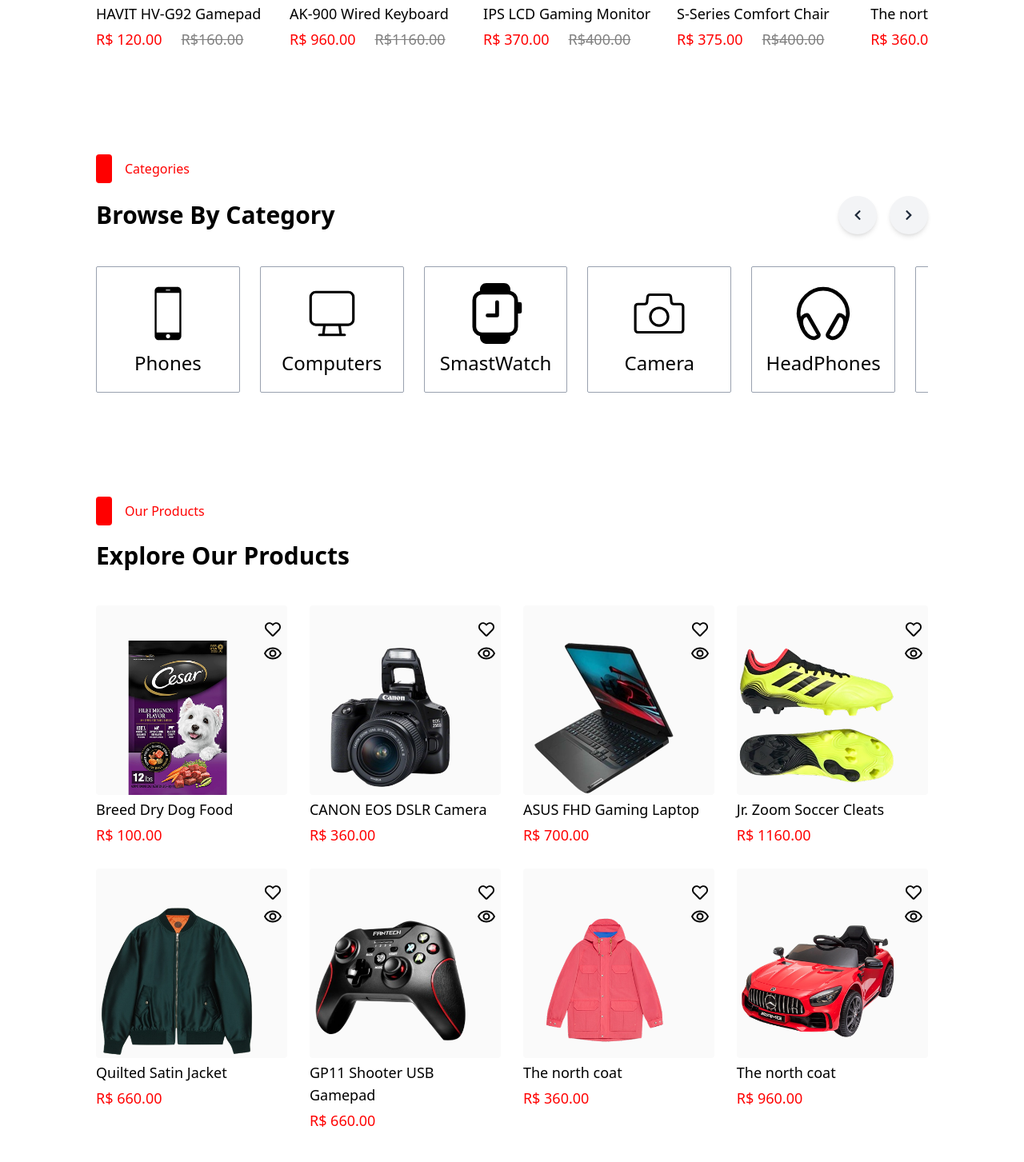
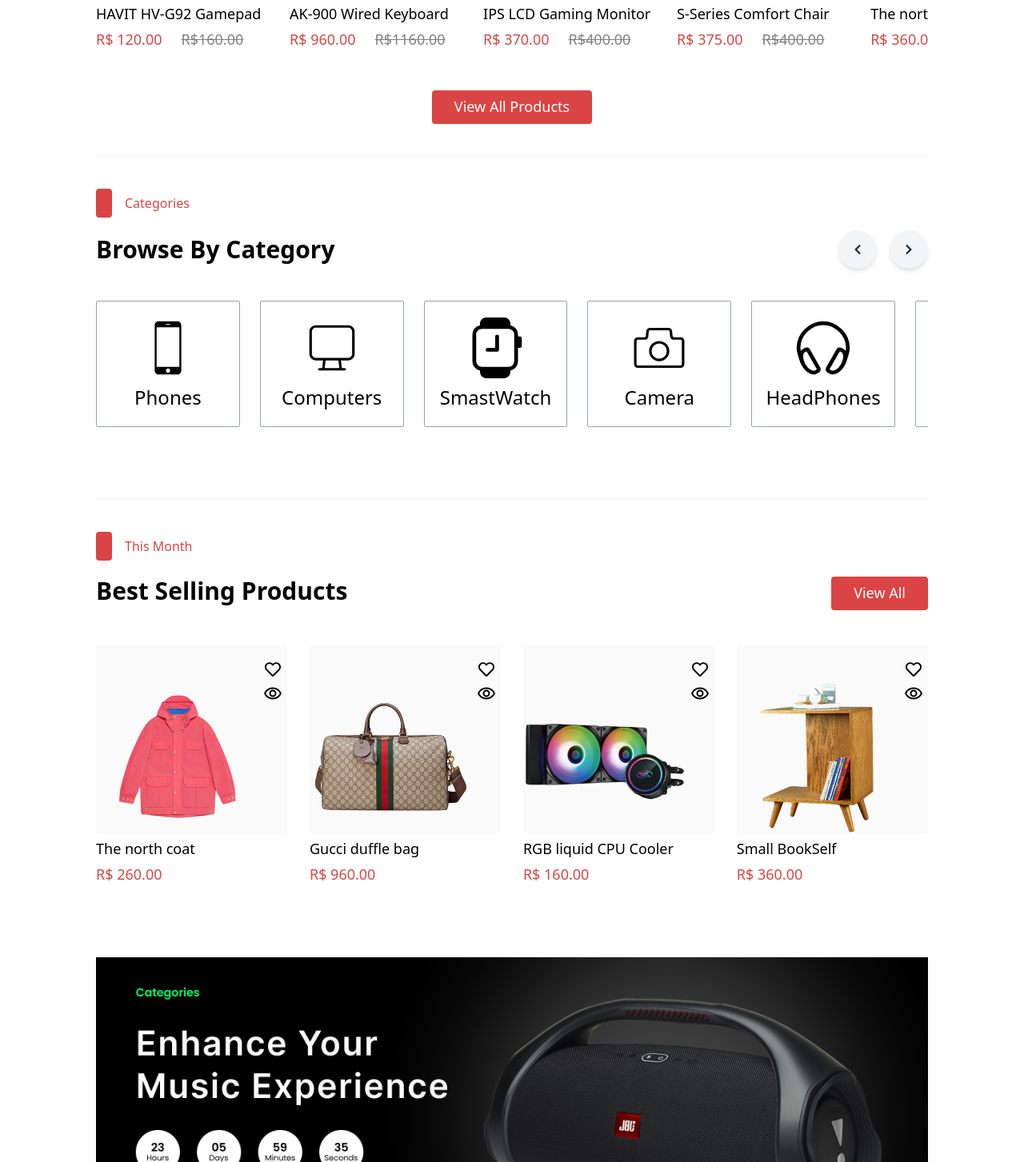
Before and after one commit to bunhakgabriel/Ecommerce-Website, a React (Vite) app: page / in a window 1280 px wide. Shown: the part 817-2270 px from the top of the page at 80% size. Built offline with nearby package versions, Linux system fonts and the light colour scheme.

Commit message:
feat: add components

```diff
--- a/src/App.tsx
+++ b/src/App.tsx
@@ -1,6 +1,6 @@
 import 'swiper/swiper-bundle.css';
 import Produtos from "./components/produtos/produtos-component"
-import { produtos1 } from "./components/produtos/dados"
+import { bestSellingProducts, produtos1 } from "./components/produtos/dados"
 import Categorias from "./components/categorias/categorias-component";
 import { categorias } from "./components/categorias/dados";
 import CarrosselProdutos from './components/carrossel-produtos/carrossel-produtos-component';
@@ -10,6 +10,7 @@
 import Menu from './components/menu/menu.component';
 import CarrosselBanners from './components/carrossel-banners/carrossel-banners-component';
 import { banners } from './components/carrossel-banners/dados';
+import ButtonUi from './components/button-ui/button-ui-component';
 
 function App() {
 
@@ -33,19 +34,44 @@
             tagLabel='Today´s'
             titulo='Products on Sale'
           />
+          <div className='flex sm:justify-center'>
+            <ButtonUi>
+              View All Products
+            </ButtonUi>
+          </div>
         </div>
 
+        <hr className='text-gray-100' />
 
         {/* Seção de categorias */}
         <Categorias categorias={categorias} />
 
+        <hr className='text-gray-100' />
+
+        {/* Seção de best sellin produtos */}
+        <div>
+          <Produtos
+            produtos={bestSellingProducts}
+            tagLabel='This Month'
+            titulo='Best Selling Products'
+            button
+          />
+        </div>
+
+        {/* Banner JBL */}
+        <div>
+          <img src='/imagens/diversas/banner-jbl.png' />
+        </div>
+
         {/* Seção de produtos */}
+        <div>
           <Produtos
             produtos={produtos1}
             titulo='Explore Our Products'
             tagLabel='Our Products'
+            button
           />
-
+        </div>
 
       </div>
       <Rodape />
--- /dev/null
+++ b/src/components/button-ui/button-ui-component.tsx
@@ -0,0 +1,11 @@
+import { ReactNode } from "react";
+
+function ButtonUi({ children }: { children: ReactNode }){
+    return (
+        <button className="bg-[#DB4444] text-white text-xs p-[6px] sm:text-sm md:text-[18px] sm:px-5 sm:py-2 md:px-7 rounded-sm">
+            {children}
+        </button>
+    )
+}
+
+export default ButtonUi;
--- a/src/components/card-produto/card-produto-component.tsx
+++ b/src/components/card-produto/card-produto-component.tsx
@@ -18,7 +18,7 @@
             <div className="bg-[#FAFAFA] rounded-[4px] flex">
                 <div className="flex flex-col w-[85%] justify-center">
                     <div className={`${desconto != 0 && desconto ? 'opacity-100' : 'opacity-0'} w-full text-amber-50 p-2`} >
-                        <span className="bg-[#FF0000] px-4 py-[2px] rounded-[4px]" >
+                        <span className="bg-[#DB4444] px-4 py-[2px] rounded-[4px]" >
                             {calcularDescontoPercentual(preco, (desconto || 0))}
                         </span>
                     </div>
@@ -31,7 +31,7 @@
             </div>
             <h2 className="font-medium" >{nome}</h2>
             <p className="font-medium flex gap-x-2 sm:gap-x-6 flex-wrap">
-                <span className="text-[#FF0000]" >R$ {(preco - (desconto || 0)).toFixed(2)}</span>
+                <span className="text-[#DB4444]" >R$ {(preco - (desconto || 0)).toFixed(2)}</span>
                 {desconto != 0 && desconto && (
                     <span className="text-[gray] line-through" >R${preco.toFixed(2)}</span>
                 )}
--- a/src/components/menu/navbar/navbar-component.tsx
+++ b/src/components/menu/navbar/navbar-component.tsx
@@ -24,7 +24,7 @@
                 <div>
                     <PiShoppingCartThin className="cursor-pointer text-2xl md:text-3xl" />
                 </div>
-                <div className="rounded-2xl p-1 bg-[#FF0000]">
+                <div className="rounded-2xl p-1 bg-[#DB4444]">
                     <BiUser className="text-[white] md:text-xl cursor-pointer" />
                 </div>
                 <div className="sm:hidden">
--- a/src/components/produtos/dados.tsx
+++ b/src/components/produtos/dados.tsx
@@ -82,3 +82,46 @@
         desconto: 0
     },
 ]
+
+export const bestSellingProducts: IProduto[] = [
+    {
+        id: "1",
+        nome: 'The north coat',
+        img: {
+            src: '/imagens/produtos/jaqueta-feminina.png',
+            alt: 'Jaqueta feminina'
+        },
+        preco: 260,
+        desconto: 0
+    },
+    {
+        id: "2",
+        nome: 'Gucci duffle bag',
+        img: {
+            src: '/imagens/produtos/bolsa-feminina.png',
+            alt: 'Bolsa feminina'
+        },
+        preco: 960,
+        desconto: 0
+    },
+    {
+        id: "3",
+        nome: 'RGB liquid CPU Cooler',
+        img: {
+            src: '/imagens/produtos/caixa-som.png',
+            alt: 'Caixa de som'
+        },
+        preco: 160,
+        desconto: 0
+    },
+    {
+        id: "4",
+        nome: 'Small BookSelf',
+        img: {
+            src: '/imagens/produtos/mesinha.png',
+            alt: 'Criado mudo'
+        },
+        preco: 360,
+        desconto: 0
+    }
+]
--- a/src/components/produtos/produtos-component.tsx
+++ b/src/components/produtos/produtos-component.tsx
@@ -1,4 +1,5 @@
 import { IProduto } from "../../interfaces/IProduto";
+import ButtonUi from "../button-ui/button-ui-component";
 import CardProduto from "../card-produto/card-produto-component";
 import TagLabelTitle from "../tag-label-title/tag-label-title-component";
 import TitleSection from "../title-section/title-section-component";
@@ -7,14 +8,16 @@
     produtos: IProduto[];
     tagLabel?: string;
     titulo: string;
+    button?: boolean
 }
 
-function Produtos({ produtos, tagLabel, titulo }: ProdutosProps) {
+function Produtos({ produtos, tagLabel, titulo, button }: ProdutosProps) {
     return (
         <div>
             {tagLabel && <TagLabelTitle title={tagLabel} />}
-            <div className="mb-11 mt-5">
+            <div className="mb-11 mt-5 flex justify-between">
                 <TitleSection title={titulo} />
+                {button && <ButtonUi>View All</ButtonUi>}
             </div>
             <div className="py-section flex flex-wrap justify-between gap-y-7">
                 {produtos.map(produto => (
--- a/src/components/tag-label-title/tag-label-title-component.tsx
+++ b/src/components/tag-label-title/tag-label-title-component.tsx
@@ -5,8 +5,8 @@
 function TagLabelTitle({ title }: TagLabelTitleProps){
     return (
         <div className="flex items-center gap-4 w-40" >
-            <div className="w-5 h-9 bg-[#FF0000] rounded-sm" ></div>
-            <h2 className="text-[#FF0000] font-medium" >{title}</h2>
+            <div className="w-5 h-9 bg-[#DB4444] rounded-sm" ></div>
+            <h2 className="text-[#DB4444] font-medium" >{title}</h2>
         </div>
     )
 }
--- a/src/index.css
+++ b/src/index.css
@@ -21,7 +21,7 @@
 }
 
 .py-section{
-  padding-bottom: 30px;
+  padding-bottom: 20px;
 }
 
 @media screen and (min-width: 500px) {
@@ -32,13 +32,7 @@
 
 @media screen and (min-width: 800px) {
   .py-section{
-    padding-bottom: 60px;
-  }
-}
-
-@media screen and (min-width: 1000px) {
-  .py-section{
-    padding-bottom: 90px;
+    padding-bottom: 50px;
   }
 }
 
--- a/tailwind.config.js
+++ b/tailwind.config.js
@@ -7,7 +7,7 @@
       extend: {
         colors: {
           'secondary': '#FAFAFA',
-          'secondary-2': '#FF0000',
+          'secondary-2': '#DB4444',
         }
       },
     },
```
Also changed, not shown: public/imagens/diversas/banner-jbl.png (added). Lines whose indentation alone changed are shown as unchanged.
